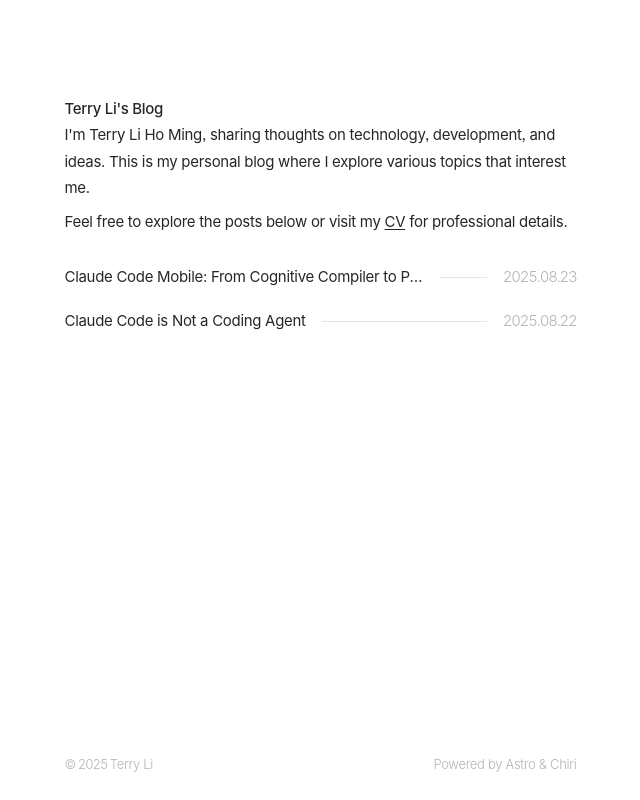
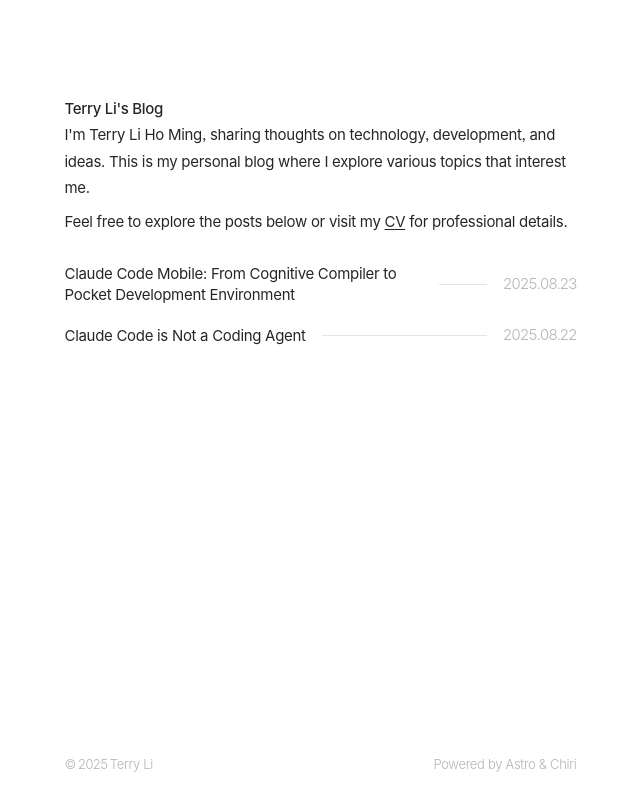
Before and after one commit to terry-li-hm/blog, an Astro site: page / in a window 1280 px wide. Shown: the whole page, without its empty margins (312-952 px from the left). Built offline with nearby package versions, Linux system fonts and the light colour scheme; Astro itself is replaced by a stand-in of ours; some packages are replaced by stand-ins of ours.

Commit message:
Show full article titles on homepage
- Removed text truncation/ellipsis from post titles
- Changed fixed height to min-height to accommodate multi-line titles
- Added padding for better spacing with wrapped titles
- Added hover effect for better interactivity

Full titles provide better context and match the intellectual prose style

```diff
--- a/src/components/CardChiri.astro
+++ b/src/components/CardChiri.astro
@@ -42,21 +42,24 @@ const href = `/posts/${slug}/`;
     transition: opacity 0.15s ease-out;
   }
 
+  a:hover {
+    opacity: 0.7;
+  }
+
   .post-item {
-    height: 2.75rem;
+    min-height: 2.75rem;
     display: flex;
     justify-content: space-between;
     align-items: center;
     gap: 0.75rem;
+    padding: 0.5rem 0;
   }
 
   .title {
     margin: 0;
     flex-shrink: 1;
     min-width: 0;
-    white-space: nowrap;
-    overflow: hidden;
-    text-overflow: ellipsis;
+    line-height: 1.4;
   }
 
   .divider {
```
